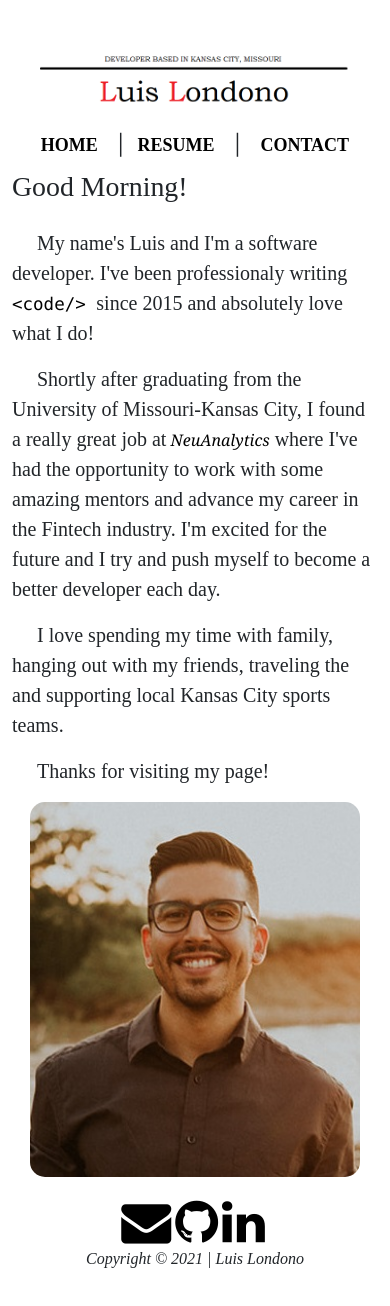
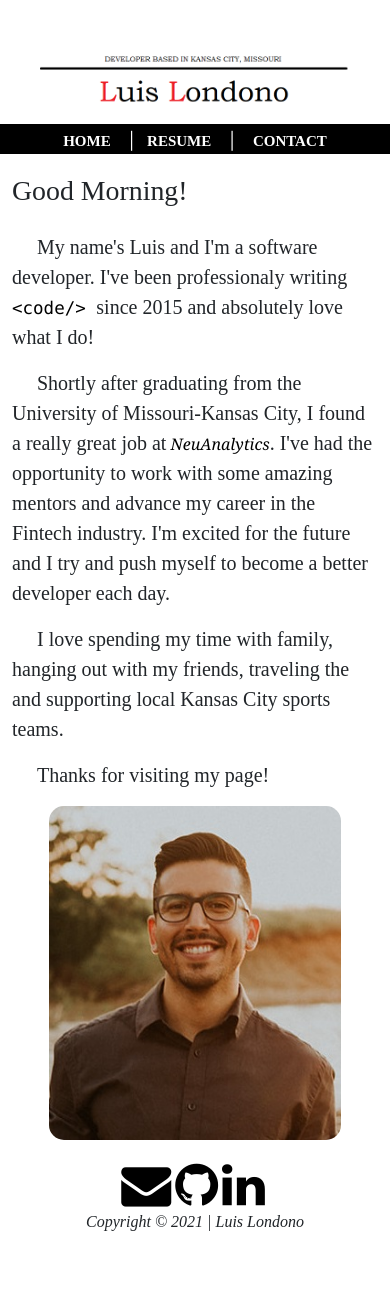
Before and after one commit to luis-londono/personal-site, a React (Create React App) app in the folder personal-site/: page / in a window 390 px wide. Shown: the top 1306 px of the page. Built offline with nearby package versions, Linux system fonts and the light colour scheme.

Commit message:
updates to css and layout page

```diff
--- a/personal-site/src/Footer.jsx
+++ b/personal-site/src/Footer.jsx
@@ -5,8 +5,9 @@ const Footer = () => {
 
   return (
     <>
-      <footer>
+      <footer id="footer">
         <a
+          className="footer"
           href="mailto:lulondono08@gmail.com"
           target="_blank"
           without
@@ -16,6 +17,7 @@ const Footer = () => {
         </a>
         &nbsp;
         <a
+          className="footer"
           href="https://github.com/luis-londono"
           target="_blank"
           without
@@ -25,6 +27,7 @@ const Footer = () => {
         </a>
         &nbsp;
         <a
+          className="footer"
           href="https://www.linkedin.com/in/luis-londono-89614445/"
           target="_blank"
           without
--- a/personal-site/src/Intro.jsx
+++ b/personal-site/src/Intro.jsx
@@ -70,8 +70,9 @@ const Intro = () => {
             >
               {" "}
               NeuAnalytics
-            </a>{" "}
-            where I've had the opportunity to work with some amazing mentors and
+            </a>
+            {". "}
+            I've had the opportunity to work with some amazing mentors and
             advance my career in the Fintech industry. I'm excited for the
             future and I try and push myself to become a better developer each
             day.
@@ -82,7 +83,7 @@ const Intro = () => {
             <p />
             &nbsp;&nbsp;&nbsp;&nbsp;&nbsp;Thanks for visiting my page!
           </div>
-          <div className="col-md-6">
+          <div className="col-md-5">
             <p />
             <img id="headshot" src={headshot}></img>
           </div>
--- a/personal-site/src/index.css
+++ b/personal-site/src/index.css
@@ -68,8 +68,12 @@ article {
   margin-left: -15px;
 }
 
+.footer {
+  color: black;
+}
+
 a {
-  color: black !important;
+  color: black;
   text-decoration: none !important;
   font-family: Georgia, "Times New Roman", Times, serif;
   font-weight: bold;
@@ -165,12 +169,14 @@ body {
 } */
 
 #nav {
-  font-size: 24px;
+  font-size: 26px;
   font-family: Bookman Old Style, georgia, serif;
   text-align: center;
   text-transform: uppercase;
   letter-spacing: 0px;
-  margin-bottom: 10px;
+  margin-bottom: 20px;
+  background-color: black;
+  color: white;
 }
 
 #resume {
@@ -185,6 +191,7 @@ body {
 }
 
 nav a {
+  color: white;
   font-size: 0.75em;
   font-family: Bookman Old Style, "Times New Roman", serif;
   padding: 10px 10px 10px 10px;
@@ -196,10 +203,10 @@ nav a:hover {
   border-radius: 15px;
 }
 
-h1 {
+/* h1 {
   font-family: Bookman Old Style, "Times New Roman", serif;
   font-size: 16px;
-}
+} */
 
 main {
   background-color: #ffffff;
@@ -220,6 +227,7 @@ footer {
 }
 
 #neu {
+  color: black !important;
   font-family: Georgia, "Times New Roman", Times, serif;
   font-size: medium;
   font-style: italic;
@@ -236,7 +244,7 @@ footer {
   display: block;
   margin-left: auto;
   margin-right: auto;
-  width: 90%;
+  width: 80%;
   border-radius: 15px;
   /* padding-top: 25px; */
   /* float: right; */
@@ -338,6 +346,7 @@ footer {
   } */
 
   nav {
+    font-size: 20px;
     padding: 0;
   }
 
```
